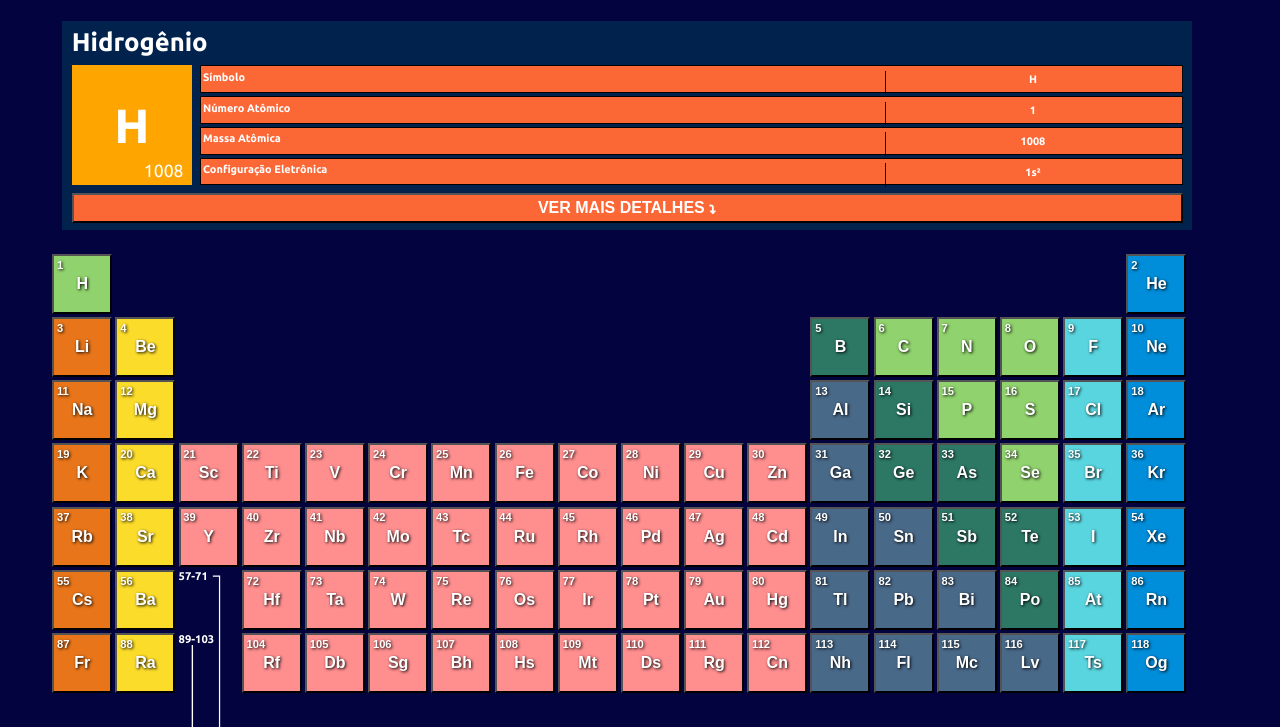
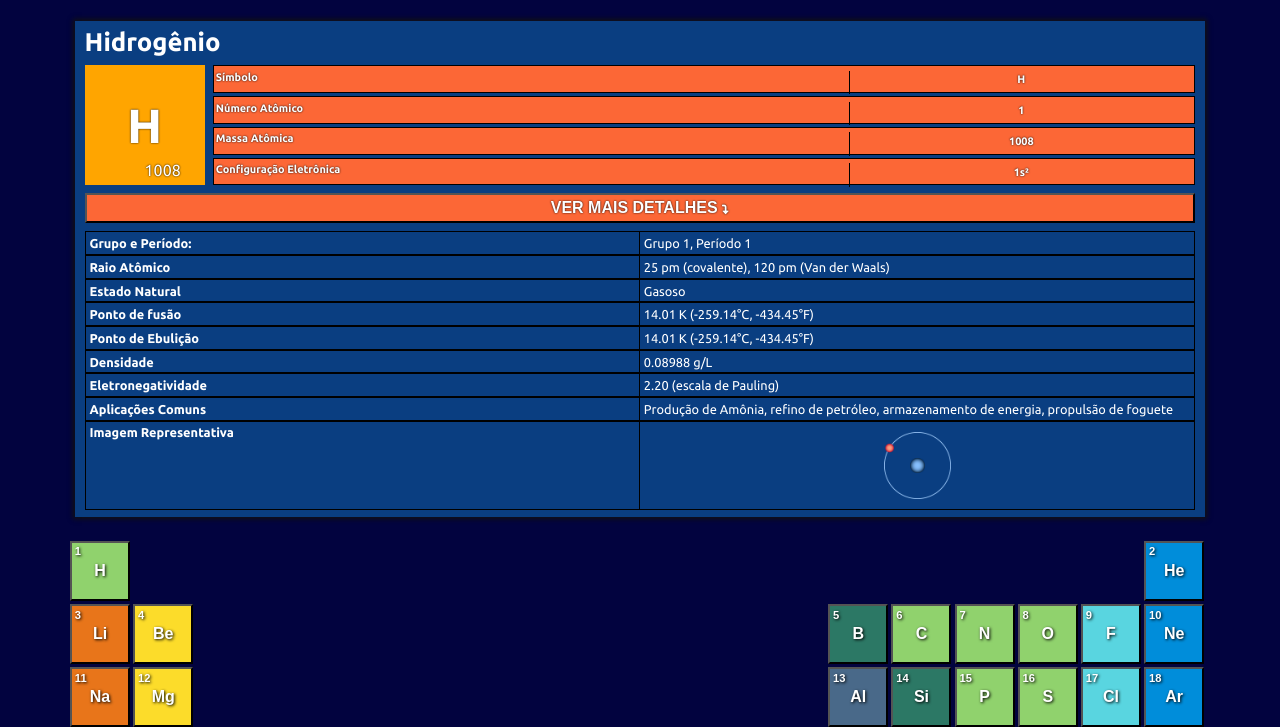
Before and after one commit to dimiendrixmmiranda/tabela-periodica, a plain HTML site: page index.html in a window 1280 px wide. Both pictures are taken after a click on the button "VER MAIS DETALHES". Shown: the part 46-773 px from the top of the page. Drawn offline with Linux system fonts and the light colour scheme.

Commit message:
Atualização do projeto

```diff
--- a/assets/styles/components/_tabela.sass
+++ b/assets/styles/components/_tabela.sass
@@ -1,14 +1,14 @@
 @import '../abstract/_variaveis'
 .conteudo
-    width: 98%
+    width: 100%
     white-space: nowrap
     overflow-y: hidden
-    padding: 1em
+    padding: .5em
     .elementos
         width: 100%
         padding: 0
-        max-width: 1150px
         display: grid
+        max-width: 1140px
         grid-template-columns: repeat(18, 50px)
         grid-template-rows: repeat(7, 50px) 40px repeat(2, 50px)
         gap: .2em
@@ -76,6 +76,11 @@
             button
                 width: 100%
                 height: 100%
+            .seta1
+                background-size: 41.5px
+                background-position: 3em .4em
+            .seta2
+                background-size: 45px
 @media screen and ( min-width: 1200px )
     .conteudo
         .elementos
--- a/assets/styles/components/_visor.sass
+++ b/assets/styles/components/_visor.sass
@@ -2,7 +2,7 @@
 .visor
     width: 100%
     max-width: 1130px
-    margin: 0 auto
+    margin: .5em auto 0 auto
     display: grid
     grid-template-columns: 7.5rem 1fr
     grid-template-rows: 1fr 7.5rem 1fr
@@ -11,8 +11,9 @@
     row-gap: .5em
     padding: .4em .6em .4em .6em
     font-family: $fonteSecundaria
-    background-color: #00224D
+    background-color: #0a3e81
     color: $branco
+    box-shadow: 0 0 5px 2px #111
     h2
         grid-column: 1/3
         font-size: 1.6em
@@ -21,6 +22,7 @@
         position: relative
         height: 100%
         width: 100%
+        text-shadow: 0 0 2px black
         h3
             position: absolute
             top: 50%
@@ -29,18 +31,19 @@
             font-size: 3em
         p
             position: absolute
-            left: 60%
+            left: 50%
             top: 80%
-            font-size: 1.1em
+            font-size: 1em
     .visor-informacoes-elemento
         display: flex
         flex-direction: column
         justify-content: space-between
         row-gap: .2em
+        text-shadow: 0 0 2px black
         li
             flex-grow: 1
             display: grid
-            grid-template-columns: 70% 1fr
+            grid-template-columns: 65% 1fr
             white-space: wrap
             font-size: .68em
             border: solid 1px black
@@ -52,6 +55,7 @@
                 justify-self: center
                 font-size: 1em
                 font-weight: bold
+                text-align: center
             h4
                 border-right: solid 1px black
                 align-self: center
@@ -66,6 +70,7 @@
         background-color: #FC6736
         color: $branco
         cursor: pointer
+        text-shadow: 0 0 2px black
         i
             font-size: .6em
     .visor-mais-informacoes
@@ -73,7 +78,6 @@
         overflow: hidden
         display: flex
         flex-direction: column
-        padding-top: .6em
         display: none
         li
             display: grid
--- a/index.html
+++ b/index.html
@@ -23,42 +23,42 @@
 
     <div class="conteudo">
         <div class="visor">
-            <h2>Hidrogênio</h2>
-            <div class="visor-simbolo-elemento">
-                <h3>H</h3>
-                <p>1008</p>
+            <h2 id="nomeElemento">Hidrogênio</h2>
+            <div class="visor-simbolo-elemento cor">
+                <h3 class="simboloElemento">H</h3>
+                <p class="massaAtomicaElemento">1008</p>
             </div>
             <ul class="visor-informacoes-elemento">
-                <li>
+                <li class="cor">
                     <h4>Símbolo</h4>
-                    <p>H</p>
+                    <p class="simboloElemento">H</p>
                 </li>
-                <li>
+                <li class="cor">
                     <h4>Número Atômico</h4>
-                    <p>1</p>
+                    <p class="numeroAtomico">1</p>
                 </li>
-                <li>
+                <li class="cor">
                     <h4>Massa Atômica</h4>
-                    <p>1008</p>
+                    <p class="massaAtomicaElemento">1008</p>
                 </li>
-                <li>
+                <li class="cor">
                     <h4>Configuração Eletrônica</h4>
-                    <p>1s²</p>
+                    <p class="configuracaoEletronica">1s²</p>
                 </li>
             </ul>
-            <button>Ver mais detalhes <i class="fa-solid fa-turn-down"></i></button>
+            <button class="cor" id="btnVerDetalhes">Ver mais detalhes <i class="fa-solid fa-turn-down"></i></button>
             <ul class="visor-mais-informacoes">
                 <li>
                     <h4>Grupo e Período:</h4>
-                    <p>Grupo 1, Período 1</p>
+                    <p class="grupoPeriodo">Grupo 1, Período 1</p>
                 </li>
                 <li>
                     <h4>Raio Atômico</h4>
-                    <p>25 pm (covalente), 120 pm (Van der Waals)</p>
+                    <p class="raioAtomico">25 pm (covalente), 120 pm (Van der Waals)</p>
                 </li>
                 <li>
                     <h4>Estado Natural</h4>
-                    <p>Gasoso</p>
+                    <p class="estadoNatural">Gasoso</p>
                 </li>
                 <li>
                     <h4>Ponto de fusão</h4>
--- a/script.js
+++ b/script.js
@@ -1,20 +1,20 @@
+import { toggleBtnVerDetalhes } from "./script/btnVerDetalhes.js";
+import { criarBotao } from "./script/criarBotao.js";
 import { determinarCoresDosElementos } from "./script/determinarCoresBtns.js";
 import { validacaoFiltroCategoria } from "./script/filtro.js";
 import { formatarBotoes } from "./script/formatarBotoes.js"
+import { selecionarElemento } from "./script/selecionarElemento.js";
 import { tabelaPeriodica } from "./script/tabelaPeriodica.js";
-const divElementos = document.querySelector('.elementos')
 
-tabelaPeriodica.forEach(elemento => {
-    const button = document.createElement('button')
-    const numeroAtomico = document.createElement('span')
-    numeroAtomico.innerHTML = elemento.numeroAtomico
-    button.innerHTML = elemento.sigla
-    button.dataset.categoria = elemento.categoria
-    button.dataset.elemento = elemento.nome
-    button.appendChild(numeroAtomico)
-    divElementos.appendChild(button)
-})
-
+tabelaPeriodica.forEach(elemento => criarBotao(elemento))
 formatarBotoes()
 determinarCoresDosElementos()
 validacaoFiltroCategoria()
+toggleBtnVerDetalhes()
+
+const listaDeBotoes = document.querySelectorAll('.elementos button').forEach(btn => selecionarElemento(btn))
+
+/**
+ * FALTA COLOCAR OS OUTROS DADOS E REVER OS MESMOS POIS TEM ALGUMAS DIVERGENCIAS ENTRE ELES
+ * REVER O ESTILO DO CABEÇALHO
+ * */
--- /dev/null
+++ b/script/btnVerDetalhes.js
@@ -0,0 +1,17 @@
+const btnVerDetalhes = document.querySelector('#btnVerDetalhes')
+const visorMaisInformacoes = document.querySelector('.visor-mais-informacoes')
+
+export function toggleBtnVerDetalhes(){
+    btnVerDetalhes.addEventListener('click', (e) => {
+        e.preventDefault()
+        e.target.classList.toggle('active')
+
+        if(e.target.classList.contains('active')){
+            visorMaisInformacoes.style.display = 'block'
+            console.log('tem que deixar display block')
+        }else{
+            visorMaisInformacoes.style.display = 'none'
+            console.log('tem que deixar display none')
+        }
+    })
+}
--- /dev/null
+++ b/script/criarBotao.js
@@ -0,0 +1,12 @@
+const divElementos = document.querySelector('.elementos')
+
+export function criarBotao(elemento) {
+    const button = document.createElement('button')
+    const numeroAtomico = document.createElement('span')
+    numeroAtomico.innerHTML = elemento.numeroAtomico
+    button.innerHTML = elemento.sigla
+    button.dataset.categoria = elemento.categoria
+    button.dataset.elemento = elemento.nome
+    button.appendChild(numeroAtomico)
+    divElementos.appendChild(button)
+}
--- /dev/null
+++ b/script/selecionarElemento.js
@@ -0,0 +1,27 @@
+import { tabelaPeriodica } from "./tabelaPeriodica.js"
+const dadosDoVisor = document.querySelector('.visor')
+
+export function selecionarElemento(btn) {
+    btn.addEventListener('click', (e) => {
+        e.preventDefault()
+        const corElemento = e.target.style.backgroundColor
+        const nomeElemento = btn.dataset.elemento
+        const dadosDoElemento = tabelaPeriodica.filter(elemento => elemento.nome == nomeElemento)
+        substituirElemento(dadosDoElemento[0], corElemento)
+    })
+}
+
+function substituirElemento(dadosDoElemento, corElemento) {
+    const cor = document.querySelectorAll('.cor').forEach(elemento => elemento.style.backgroundColor = corElemento)
+    const nome = dadosDoVisor.querySelector('#nomeElemento').innerHTML = dadosDoElemento.nome
+    const simbolo = dadosDoVisor.querySelectorAll('.simboloElemento').forEach(elemento => elemento.innerHTML = dadosDoElemento.sigla)
+    const numeroAtomico = dadosDoVisor.querySelector('.numeroAtomico').innerHTML = dadosDoElemento.numeroAtomico
+    const massaAtomica = dadosDoVisor.querySelectorAll('.massaAtomicaElemento').forEach(elemento => elemento.innerHTML = (dadosDoElemento.massaAtomica).toFixed(3))
+    const configuracaoEletronica = dadosDoVisor.querySelector('.configuracaoEletronica').innerHTML = dadosDoElemento.configuracaoEletronica
+
+    const grupoPeriodo = document.querySelectorAll('.grupoPeriodo').forEach(elemento => elemento.innerHTML = `Grupo ${dadosDoElemento.grupo}, Período ${dadosDoElemento.periodo}`)
+    const raioAtomico = document.querySelectorAll('.raioAtomico').forEach(elemento => elemento.innerHTML = `${dadosDoElemento.raioAtomico} pm`)
+    const estadoNatural = document.querySelectorAll('.estadoNatural').forEach(elemento => elemento.innerHTML = dadosDoElemento.estadoNatural)
+
+    // FALTA COLOCAR OS OUTROS DADOS E REVER OS MESMOS POIS TEM ALGUMAS DIVERGENCIAS ENTRE ELES
+}
```
Also changed, not shown: assets/styles/style.css, 1 other file.
